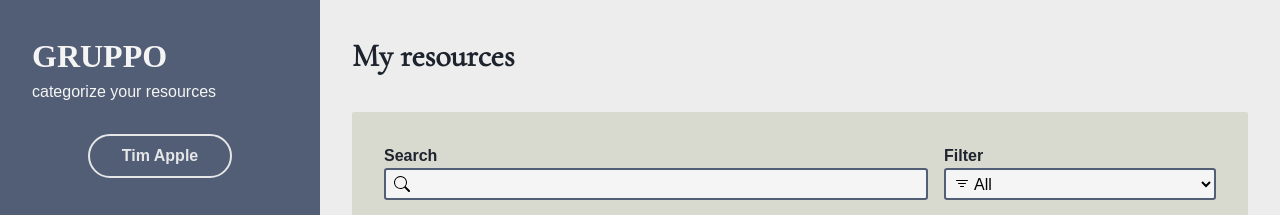
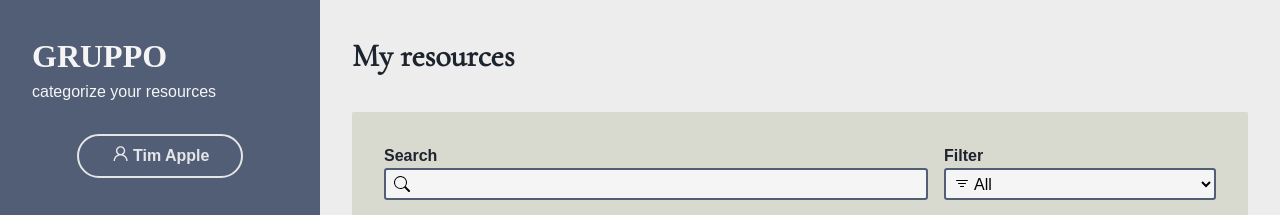
Before and after one commit to ingadi/gruppo, a React (Vite) app: page / in a window 1280 px wide. Shown: the top 215 px of the page. Built offline with nearby package versions, Linux system fonts and the light colour scheme; a web font is replaced by a local one.

Commit message:
add user icon

```diff
--- a/src/components/Button.module.css
+++ b/src/components/Button.module.css
@@ -2,7 +2,7 @@
   display: inline-flex;
   gap: 0.2rem;
   justify-content: center;
-  align-items: center;
+  /* align-items: center; */
   cursor: pointer;
   margin: 0;
   padding: 0;
@@ -82,3 +82,7 @@
   border-radius: 0;
   outline: rgb(82, 94, 117) dashed 0.125rem;
 }
+
+.icon-md {
+  font-size: larger;
+}
--- a/src/features/Header/User.jsx
+++ b/src/features/Header/User.jsx
@@ -1,3 +1,4 @@
+import { AiOutlineUser } from "react-icons/ai";
 import userStyles from "./User.module.css";
 import buttonStyles from "../../components/Button.module.css";
 
@@ -10,6 +11,7 @@ function User() {
       <button
         className={`${styles.avatar} ${styles.btn} ${styles.md} ${styles["secondary-outline"]} ${styles.rounded}`}
       >
+        <AiOutlineUser className={styles["icon-md"]} />
         Tim Apple
       </button>
       <ul className={styles.actions}>
```
